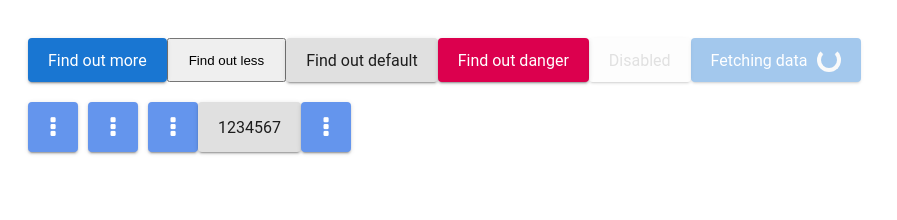
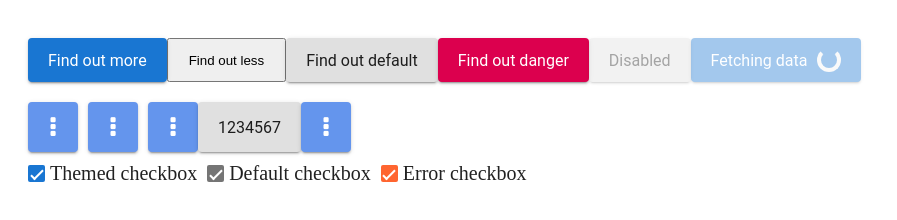
Before and after one commit to johnnyn2/jh-ui, a website with bundled scripts: page index.html in a window 1280 px wide. Shown: the whole page, without its empty margins (0-897 px from the left). Built offline with nearby package versions, Linux system fonts and the light colour scheme.

Commit message:
checkbox api

```diff
--- a/index.html
+++ b/index.html
@@ -9,6 +9,7 @@
     <link rel="stylesheet" href="/jh-ui/menu/style.css">
     <link rel="stylesheet" href="/jh-ui/icon-button/style.css">
     <link rel="stylesheet" href="/jh-ui/icon-button-menu/style.css">
+    <link rel="stylesheet" href="/jh-ui/checkbox/style.css">
 
     <style>
         button {
@@ -18,13 +19,12 @@
     <script type="module" src="/index.js"></script>
 </head>
 <body style="padding: 20px;">
-
     <div style="padding: 10px 0px; display: flex;">
         <button id="testBtn" class="jh-btn jh-primary">Find out more</button>
         <button>Find out less</button>
         <button class="jh-btn jh-default">Find out default</button>
         <button class="jh-btn jh-danger">Find out danger</button>
-        <button class="jh-btn jh-disabled" disabled>Disabled</button>
+        <button class="jh-btn jh-default jh-disabled" disabled>Disabled</button>
         <button class="jh-btn jh-primary jh-disabled loading" disabled>Fetching data</button>
     </div>
 
@@ -46,5 +46,29 @@
         </div>
         <div id="generated-elements" style="margin-left: 10px; display: flex;"></div>
     </div>
+
+    <div style="display: flex;">
+        <label id="themedCheckbox" class="jh-checkbox">
+            <input type="checkbox" checked="checked" name="checkbox" value="themed">
+            <span class="checkmark">
+                <span class="check"></span>
+            </span>
+            Themed checkbox
+        </label>
+        <label id="defaultCheckbox" class="jh-checkbox" style="margin-left: 10px;">
+            <input type="checkbox" checked="checked" name="checkbox" value="default">
+            <span class="checkmark">
+                <span class="check"></span>
+            </span>
+            Default checkbox
+        </label>
+        <label id="errorCheckbox" class="jh-checkbox" style="margin-left: 10px;">
+            <input type="checkbox" checked="checked" name="checkbox" value="error">
+            <span class="checkmark jh-error">
+                <span class="check"></span>
+            </span>
+            Error checkbox
+        </label>
+    </div>
 </body>
 </html>
--- a/index.js
+++ b/index.js
@@ -3,6 +3,7 @@ import JHButton from './jh-ui/button/index.js';
 import JHMenu from './jh-ui/menu/index.js';
 import JHIconButton from './jh-ui/icon-button/index.js';
 import JHIconButtonMenu from './jh-ui/icon-button-menu/index.js';
+import JHCheckbox from './jh-ui/checkbox/index.js';
 
 document.addEventListener("DOMContentLoaded", e => {
     const buttons = document.getElementsByClassName("jh-btn");
@@ -56,6 +57,13 @@ document.addEventListener("DOMContentLoaded", e => {
     generatedElements.appendChild(generatedIconBtnMenuHtmlEl);
     generatedElements.appendChild(generatedBtnHtmlEl);
     generatedElements.appendChild(generatedIconBtnHtmlEl);
+
+    const themedCheckbox = document.getElementById('themedCheckbox');
+    const jhThemedCheckbox = new JHCheckbox(themedCheckbox, '#1976d2');
+    const defaultCheckbox = document.getElementById('defaultCheckbox');
+    const jhDefaultCheckbox = new JHCheckbox(defaultCheckbox);
+    const errorCheckbox = document.getElementById('errorCheckbox');
+    const jhErrorCheckbox = new JHCheckbox(errorCheckbox, '#FF6530');
 })
 
 window.JHElement=JHElement;
@@ -63,3 +71,4 @@ window.JHButton=JHButton;
 window.JHMenu=JHMenu;
 window.JHIconButton=JHIconButton;
 window.JHIconButtonMenu=JHIconButtonMenu;
+window.JHCheckbox=JHCheckbox;
--- /dev/null
+++ b/jh-ui/checkbox/index.js
@@ -0,0 +1,66 @@
+import JHElement from '../core/jh-element.js';
+
+class JHCheckbox extends JHElement {
+    constructor(checkboxEl, themeColor = 'rgba(0, 0, 0, 0.54)') {
+        super(checkboxEl);
+        const checkboxInput = checkboxEl.querySelector('input[type="checkbox"]');
+        const checkmark = checkboxEl.querySelector('.checkmark');
+        this.jhCheckbox = checkboxEl;
+        this.isChecked = checkboxInput.checked;
+        this.isError = false;
+        this.isDisabled = false;
+        this.themeColor = themeColor;
+        checkmark.style.borderColor = this.isChecked ? 'transparent' : themeColor;
+        checkmark.style.backgroundColor = this.isChecked ? themeColor : '';
+        const ref = this;
+        checkboxInput.addEventListener('click', function(e) {
+            if (ref.isDisabled) {
+                e.preventDefault();
+                return;
+            }
+            ref.setIsChecked(!ref.isChecked);
+            ref.setIsError(false);
+        })
+    }
+
+    setIsChecked(isChecked) {
+        this.isChecked = isChecked;
+        this.jhCheckbox.querySelector('input[type="checkbox"]').checked = isChecked;
+        const checkmark = this.jhCheckbox.querySelector('.checkmark');
+        checkmark.style.backgroundColor = this.isChecked ? this.themeColor : '';
+        checkmark.style.borderColor =  this.isChecked ? 'transparent' : this.themeColor;
+        return this;
+    }
+
+    setIsError(isError) {
+        this.isError = isError;
+        const checkmark = this.jhCheckbox.querySelector('.checkmark');
+        if (isError) {
+            checkmark.classList.add('jh-error');
+        } else {
+            checkmark.classList.remove('jh-error');
+        }
+        return this;
+    }
+
+    setIsDisabled(isDisabled) {
+        this.isDisabled = isDisabled;
+        this.jhCheckbox.querySelector('input[type="checkbox"]').disabled = isDisabled;
+        if (isDisabled) {
+            this.jhCheckbox.classList.add('jh-disabled');
+        } else {
+            this.jhCheckbox.classList.remove('jh-disabled');
+        }
+        return this;
+    }
+
+    static html() {
+
+    }
+
+    static createElement() {
+
+    }
+}
+
+export default JHCheckbox;
--- /dev/null
+++ b/jh-ui/checkbox/style.css
@@ -0,0 +1,63 @@
+.jh-checkbox {
+    display: flex;
+    align-items: center;
+    position: relative;
+    cursor: pointer;
+    font-size: 20px;
+    -webkit-user-select: none;
+    -moz-user-select: none;
+    -ms-user-select: none;
+    user-select: none;
+    color: rgba(0, 0, 0, 0.87);
+}
+
+.jh-checkbox input {
+    position: absolute;
+    opacity: 0;
+    cursor: pointer;
+    height: 0;
+    width: 0;
+}
+
+.checkmark {
+    display: flex;
+    align-items: center;
+    justify-content: center;
+    height: 13px;
+    width: 13px;
+    margin-right: 5px;
+    background-color: #fff;
+    border-width: 2px;
+    border-style: solid;
+    border-radius: 2px;
+}
+
+.jh-checkbox input:checked ~ .checkmark {
+    background-color: #fff;
+    border: 2px solid transparent;
+}
+
+.checkmark .check {
+    content: "";
+    position: absolute;
+}
+
+.jh-checkbox input:checked ~ .checkmark .check {
+    display: block;
+    width: 4px;
+    height: 11px;
+    border-color: #fff;
+    transition: width 100ms ease-in, height 100ms ease-out 100ms, border-color cubic-bezier(0.165, 0.84, 0.44, 1) 100ms;
+}
+
+.jh-checkbox .checkmark .check {
+    border-style: solid;
+    border-color: transparent;
+    border-width: 0 2px 2px 0;
+    -webkit-transform: rotate(45deg);
+    -ms-transform: rotate(45deg);
+    transform: rotate(45deg);
+    width: 0px;
+    height: 0px;
+    transition: width 100ms ease-in, height 100ms ease-out 100ms, border-color cubic-bezier(0.165, 0.84, 0.44, 1) 100ms 100ms;
+}
--- a/jh-ui/menu/style.css
+++ b/jh-ui/menu/style.css
@@ -10,6 +10,7 @@
     transform-origin: right top;
     opacity: 1;
     visibility: visible;
+    z-index: 9999;
 }
 
 .jh-menu.hide {
--- a/jh-ui/style/theme.css
+++ b/jh-ui/style/theme.css
@@ -17,3 +17,7 @@
     opacity: 0.4 !important;
     cursor: default !important;
 }
+
+.jh-error {
+    border-color: #FF6530;
+}
```
